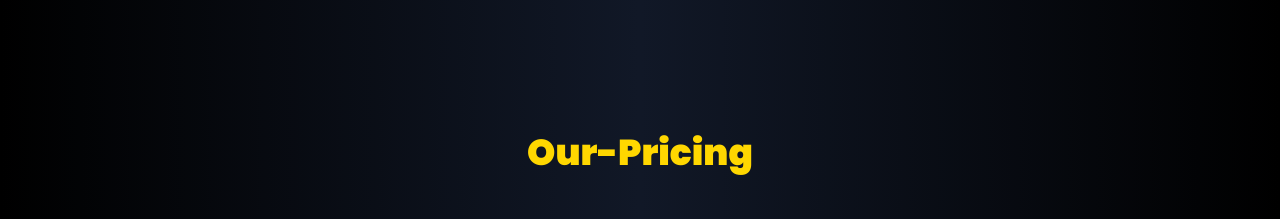
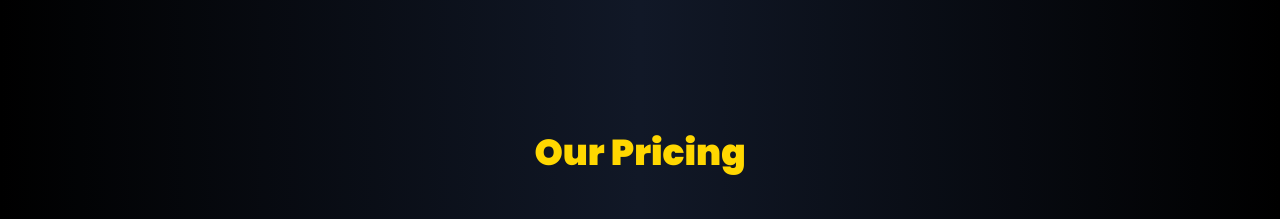
Before and after one commit to Barklegne/invincible-gg-assignmen, a React (Vite) app: page / in a window 1280 px wide. Shown: the part 820-1039 px from the top of the page. Built offline with nearby package versions, Linux system fonts and the light colour scheme.

Commit message:
feat: Pricing  update 1.3

```diff
--- a/src/components/Pricing.jsx
+++ b/src/components/Pricing.jsx
@@ -13,7 +13,7 @@ const Pricing = () => (
 			className='max-w-6xl mx-auto px-4'
 		>
 			<h2 className='text-4xl font-extrabold text-center mb-12 text-gold'>
-				Our-Pricing
+				Our Pricing
 			</h2>
 			<div className='grid md:grid-cols-3 gap-8'>
 				{tiers.map((tier, idx) => (
```
